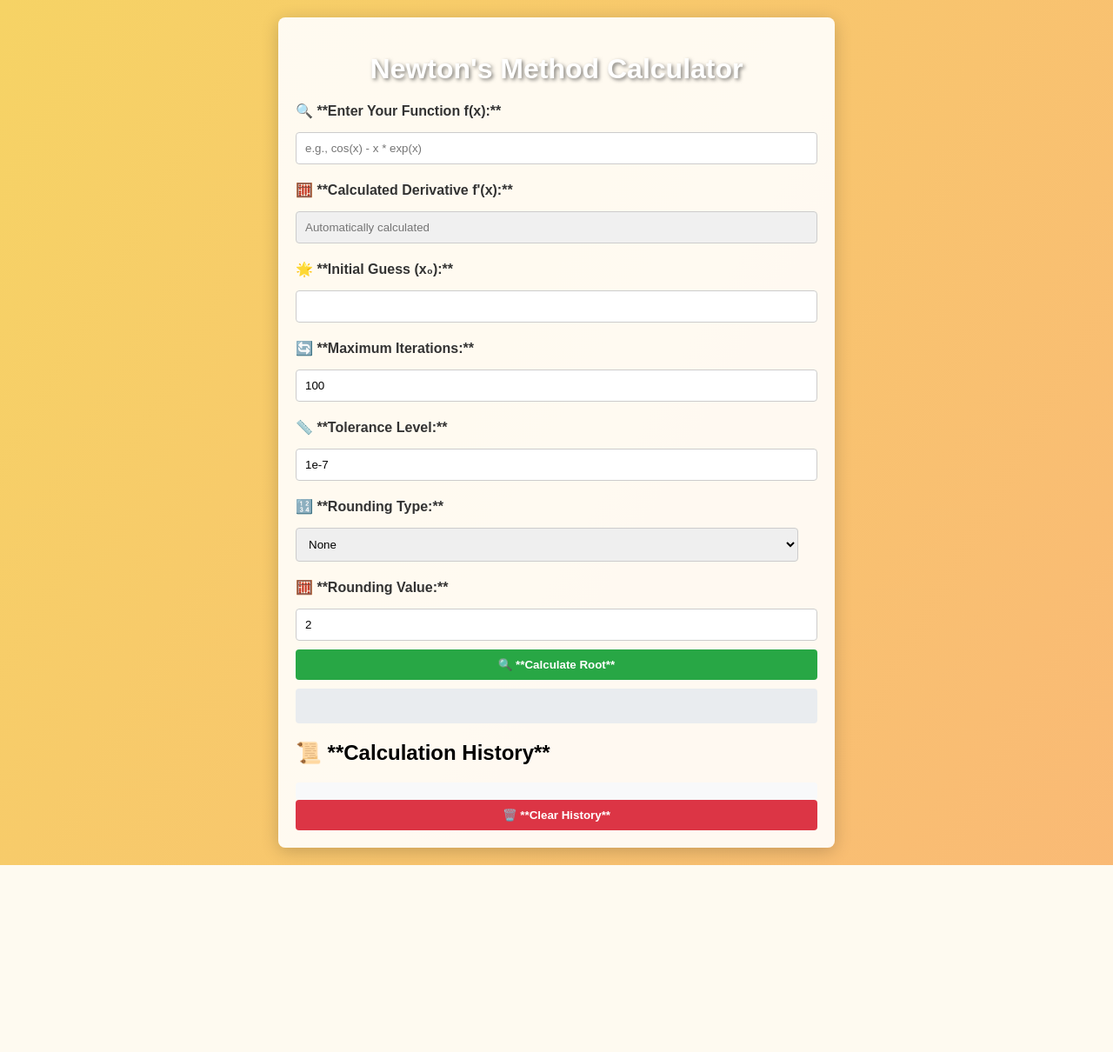
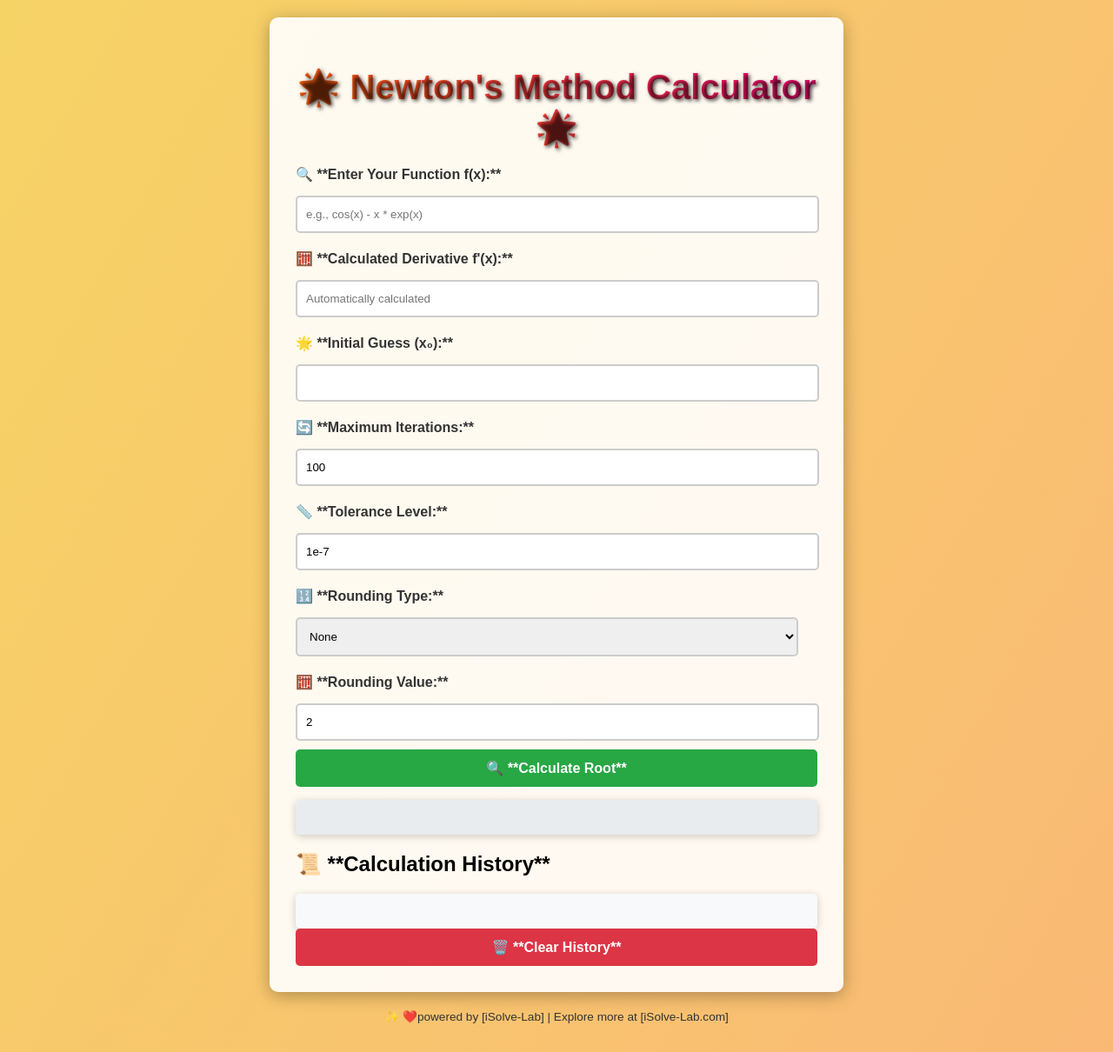
Before and after one commit to Hubcosc/Newton-s_Method, a Flask app: page / in a window 1280 px wide. Shown: the whole page at 87% size. Before the commit the page ends 995 px from the top, so only its background shows below. Run offline with Flask 3, Linux system fonts and the light colour scheme.

Commit message:
update the font

```diff
--- a/templates/index.html
+++ b/templates/index.html
@@ -6,7 +6,7 @@
     <title>Newton's Method GUI</title>
     <style>
         body {
-            font-family: Arial, sans-serif;
+            font-family: 'Arial', sans-serif;
             margin: 0;
             padding: 20px;
             background: linear-gradient(120deg, #f6d365 0%, #fda085 100%);
@@ -28,32 +28,30 @@
 
         h1 {
             text-align: center;
-            color: white;
-            text-shadow: 2px 2px 4px rgba(0, 0, 0, 0.5);
+            font-size: 2.5em;
+            color: #fff;
+            background: linear-gradient(45deg, #ff6a00, #ee0979);
+            -webkit-background-clip: text;
+            -webkit-text-fill-color: transparent;
+            text-shadow: 2px 2px 4px rgba(0, 0, 0, 0.7);
             margin-bottom: 20px;
             animation: bounce 1s;
         }
 
         @keyframes bounce {
-            0%, 20%, 50%, 80%, 100% {
-                transform: translateY(0);
-            }
-            40% {
-                transform: translateY(-10px);
-            }
-            60% {
-                transform: translateY(-5px);
-            }
+            0%, 20%, 50%, 80%, 100% { transform: translateY(0); }
+            40% { transform: translateY(-10px); }
+            60% { transform: translateY(-5px); }
         }
 
         .container {
             max-width: 600px;
             margin: auto;
-            padding: 20px;
+            padding: 30px;
             background: rgba(255, 255, 255, 0.9);
-            border-radius: 8px;
-            box-shadow: 0 4px 20px rgba(0, 0, 0, 0.2);
-            backdrop-filter: blur(10px);
+            border-radius: 10px;
+            box-shadow: 0 4px 20px rgba(0, 0, 0, 0.3);
+            backdrop-filter: blur(15px);
             animation: slideIn 0.5s ease forwards;
         }
 
@@ -71,10 +69,10 @@
 
         input[type="text"], input[type="number"], select {
             width: calc(100% - 22px);
-            padding: 10px;
+            padding: 12px 10px;
             margin: 10px 0;
-            border: 1px solid #ccc;
-            border-radius: 4px;
+            border: 2px solid #ccc;
+            border-radius: 5px;
             transition: border-color 0.3s;
         }
 
@@ -83,20 +81,17 @@
             outline: none;
         }
 
-        input[readonly] {
-            background-color: #f0f0f0;
-        }
-
         button {
             background-color: #28a745;
             color: white;
             font-weight: bold;
-            padding: 10px;
+            padding: 12px;
             border: none;
-            border-radius: 4px;
+            border-radius: 5px;
             cursor: pointer;
             width: 100%;
             transition: background-color 0.3s, transform 0.2s;
+            font-size: 16px;
         }
 
         button:hover {
@@ -104,26 +99,22 @@
             transform: scale(1.05);
         }
 
-        .result {
-            margin-top: 10px;
+        .result, .history, .modal-content {
+            border-radius: 5px;
             padding: 20px;
-            background-color: #e9ecef;
-            border-radius: 4px;
-            font-weight: bold;
+            margin-top: 15px;
+            box-shadow: 0 2px 10px rgba(0, 0, 0, 0.2);
         }
 
-        .error {
-            color: red;
+        .result {
+            background-color: #e9ecef;
             font-weight: bold;
         }
 
         .history {
-            margin-top: 20px;
-            padding: 10px;
-            background-color: #f8f9fa;
-            border-radius: 4px;
             max-height: 200px;
             overflow-y: auto;
+            background-color: #f8f9fa;
         }
 
         .history-item {
@@ -159,10 +150,6 @@
             color: #666;
         }
 
-        .icon {
-            margin-right: 10px;
-        }
-
         /* Modal Styles */
         .modal {
             display: none;
@@ -172,19 +159,18 @@
             top: 0;
             width: 100%;
             height: 100%;
-            overflow: auto;
-            background-color: rgba(0,0,0,0.4);
+            background-color: rgba(0, 0, 0, 0.4);
             padding-top: 100px;
         }
 
         .modal-content {
             background-color: #fff;
             margin: auto;
-            padding: 15px;
+            padding: 20px;
             border: 1px solid #888;
-            width: 300px; /* Smaller width */
+            width: 320px;
             border-radius: 5px;
-            box-shadow: 0 4px 15px rgba(0,0,0,0.2);
+            box-shadow: 0 4px 20px rgba(0, 0, 0, 0.3);
         }
 
         .close {
@@ -194,18 +180,38 @@
             font-weight: bold;
         }
 
-        .close:hover,
-        .close:focus {
+        .close:hover {
             color: black;
-            text-decoration: none;
             cursor: pointer;
+        }
+
+        /* Add some fun animations */
+        @keyframes pulse {
+            0% { transform: scale(1); }
+            50% { transform: scale(1.05); }
+            100% { transform: scale(1); }
+        }
+
+        button:active {
+            animation: pulse 0.5s;
+        }
+
+        /* New styles for interesting visuals */
+        .footer {
+            text-align: center;
+            margin-top: 20px;
+        }
+
+        .footer p {
+            color: #333;
+            font-size: 0.85em;
         }
     </style>
 </head>
 <body>
 
 <div class="container">
-    <h1>Newton's Method Calculator</h1>
+    <h1>🌟 Newton's Method Calculator 🌟</h1>
     <label for="function">🔍 **Enter Your Function f(x):**</label>
     <input type="text" id="function" placeholder="e.g., cos(x) - x * exp(x)">
 
@@ -246,6 +252,10 @@
         <span class="close" id="modalClose">&times;</span>
         <p id="modalMessage"></p>
     </div>
+</div>
+
+<div class="footer">
+    <p>✨ ❤️powered by [iSolve-Lab] | Explore more at [iSolve-Lab.com]</p>
 </div>
 
 <script>
```
